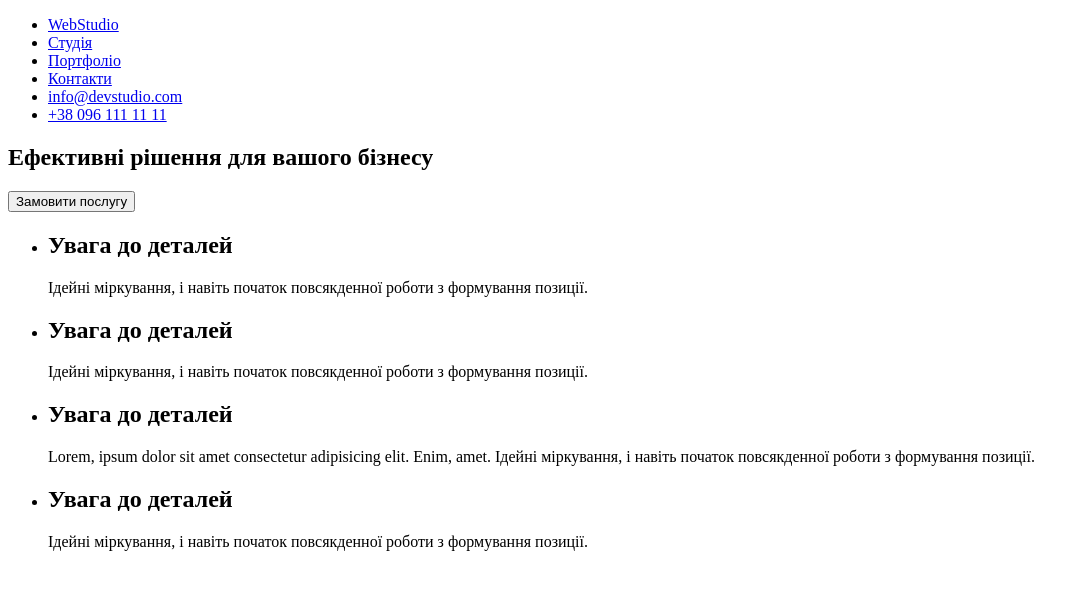
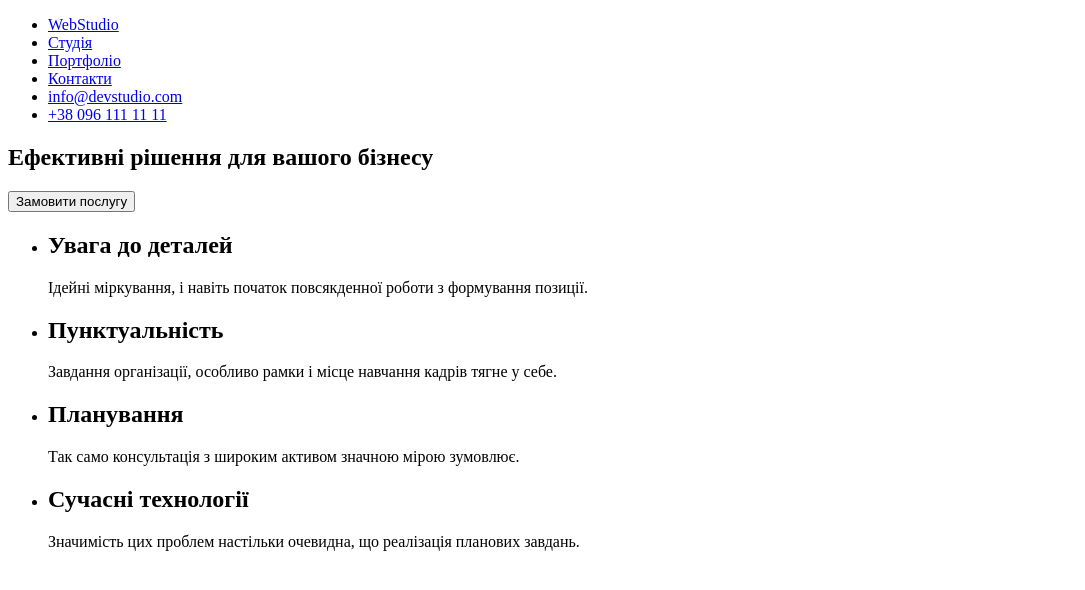
Before and after one commit to RomanVBohdanov22/goit-markup-hw-01--, a plain HTML site: page index.html in a window 1280 px wide. Shown: the whole page, without its empty margins (0-1085 px from the left). Drawn offline with Linux system fonts and the light colour scheme.

Commit message:
Update index.html

```diff
--- a/index.html
+++ b/index.html
@@ -29,17 +29,16 @@
                     <p>Ідейні міркування, і навіть початок повсякденної роботи з формування позиції.</p>
                 </li>
                 <li>
-                    <h2>Увага до деталей</h2>
-                    <p>Ідейні міркування, і навіть початок повсякденної роботи з формування позиції.</p>
+                    <h2>Пунктуальність</h2>
+                    <p>Завдання організації, особливо рамки і місце навчання кадрів тягне у себе.</p>
                 </li>
                 <li>
-                    <h2>Увага до деталей</h2>
-                    <p>Lorem, ipsum dolor sit amet consectetur adipisicing elit. Enim, amet.
-                        Ідейні міркування, і навіть початок повсякденної роботи з формування позиції.</p>
+                    <h2>Планування</h2>
+                    <p>Так само консультація з широким активом значною мірою зумовлює.</p>
                 </li>
                 <li>
-                    <h2>Увага до деталей</h2>
-                    <p>Ідейні міркування, і навіть початок повсякденної роботи з формування позиції.</p>
+                    <h2>Сучасні технології</h2>
+                    <p>Значимість цих проблем настільки очевидна, що реалізація планових завдань.</p>
                 </li>
 
             </ul>
```
